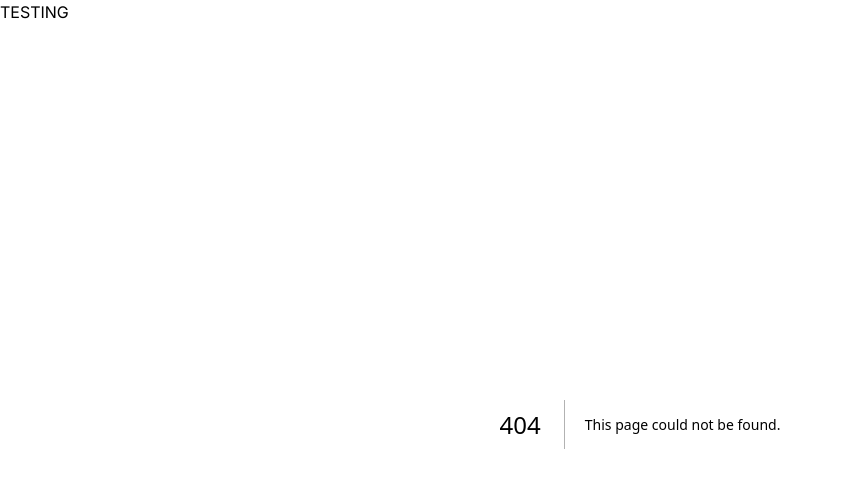
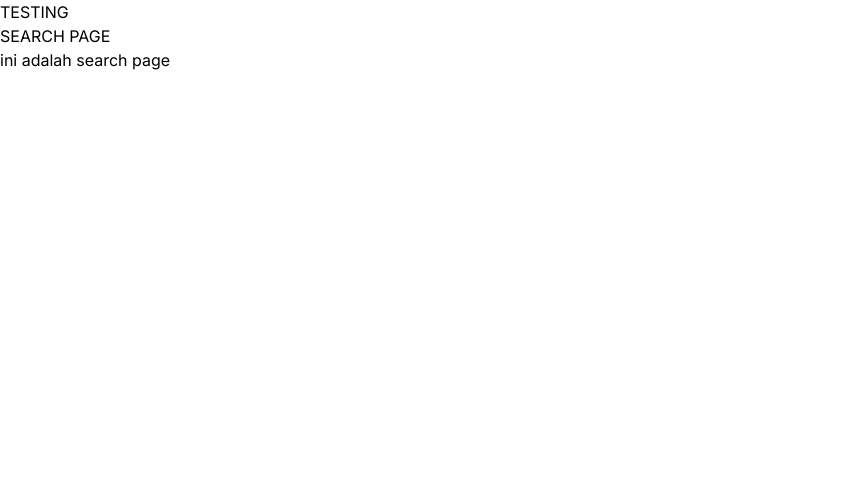
Before and after one commit to phizura/PhiAnimeList, a Next.js app: page /search in a window 1280 px wide. Before the commit this address had no page. Shown: the top 488 px of the page, without its empty margins (0-843 px from the left). Built offline with nearby package versions, Linux system fonts and the light colour scheme.

Commit message:
first commit

```diff
--- /dev/null
+++ b/src/app/search/page.tsx
@@ -0,0 +1,10 @@
+const Page = () => {
+  return (
+    <>
+      <h1>SEARCH PAGE</h1>
+      <p>ini adalah search page</p>
+    </>
+  );
+};
+
+export default Page;
```
Also changed, not shown: src/components/AnimeList/index.tsx (added).
